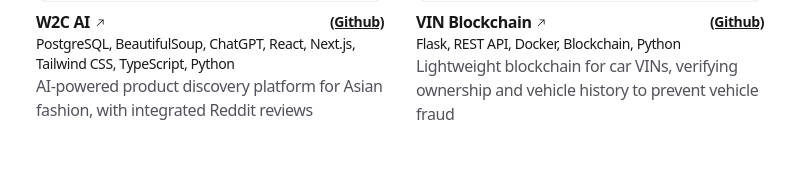
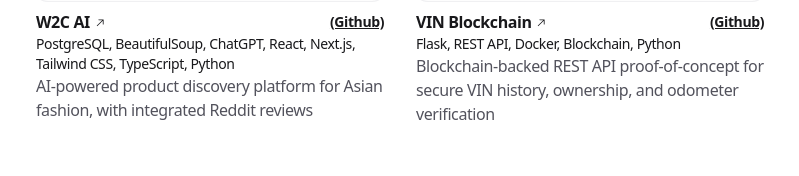
Before and after one commit to gurmeher/portfolio, a Next.js app: page / in a window 1280 px wide. Shown: the part 714-890 px from the top of the page, without its empty margins (240-1039 px from the left). Built offline with nearby package versions, Linux system fonts and the light colour scheme.

Commit message:
edit blockchain project desc

```diff
--- a/app/data.ts
+++ b/app/data.ts
@@ -44,7 +44,7 @@
   {
     name: 'VIN Blockchain',
     description:
-      'Lightweight blockchain for car VINs, verifying ownership and vehicle history to prevent vehicle fraud',
+      'Blockchain-backed REST API proof-of-concept for secure VIN history, ownership, and odometer verification',
     link: 'https://gurmeher.github.io/vin_blockchain/',
     image:
       'https://i.imgur.com/gweeJYB.jpeg',
```
